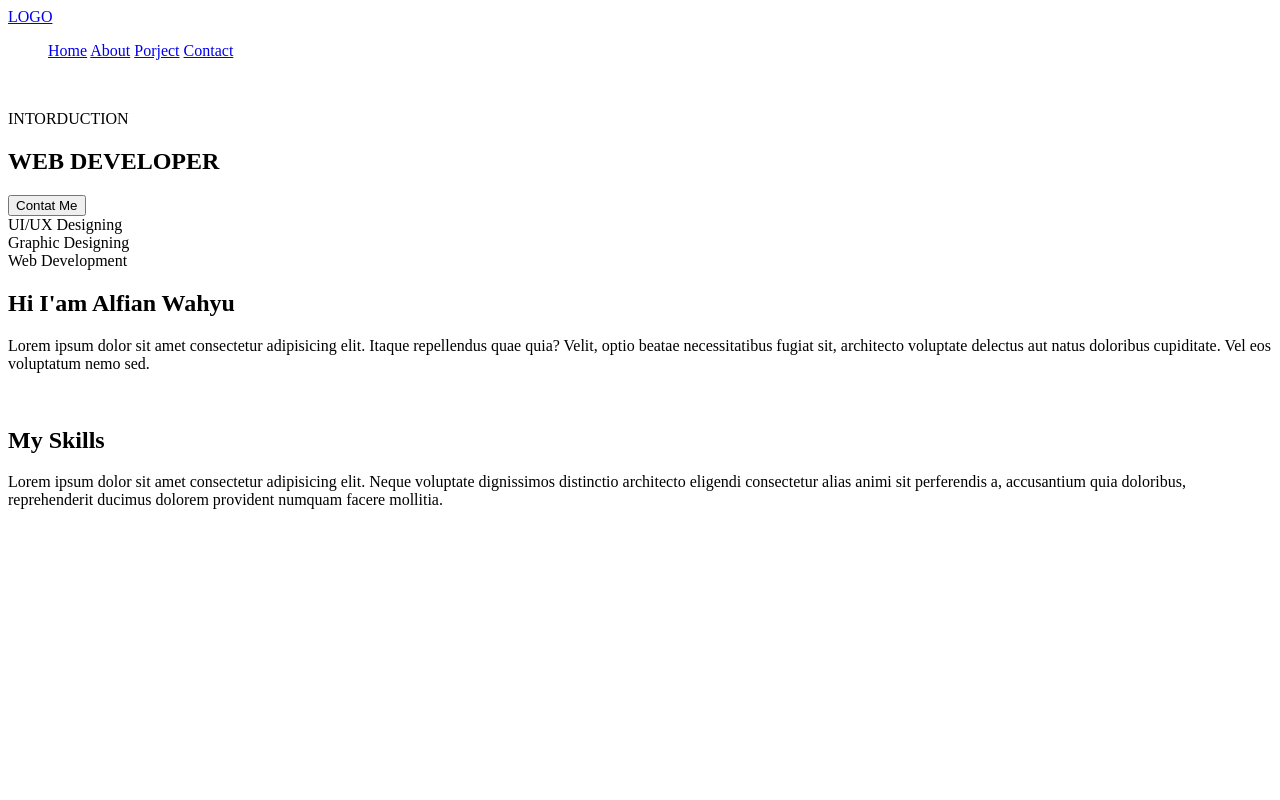
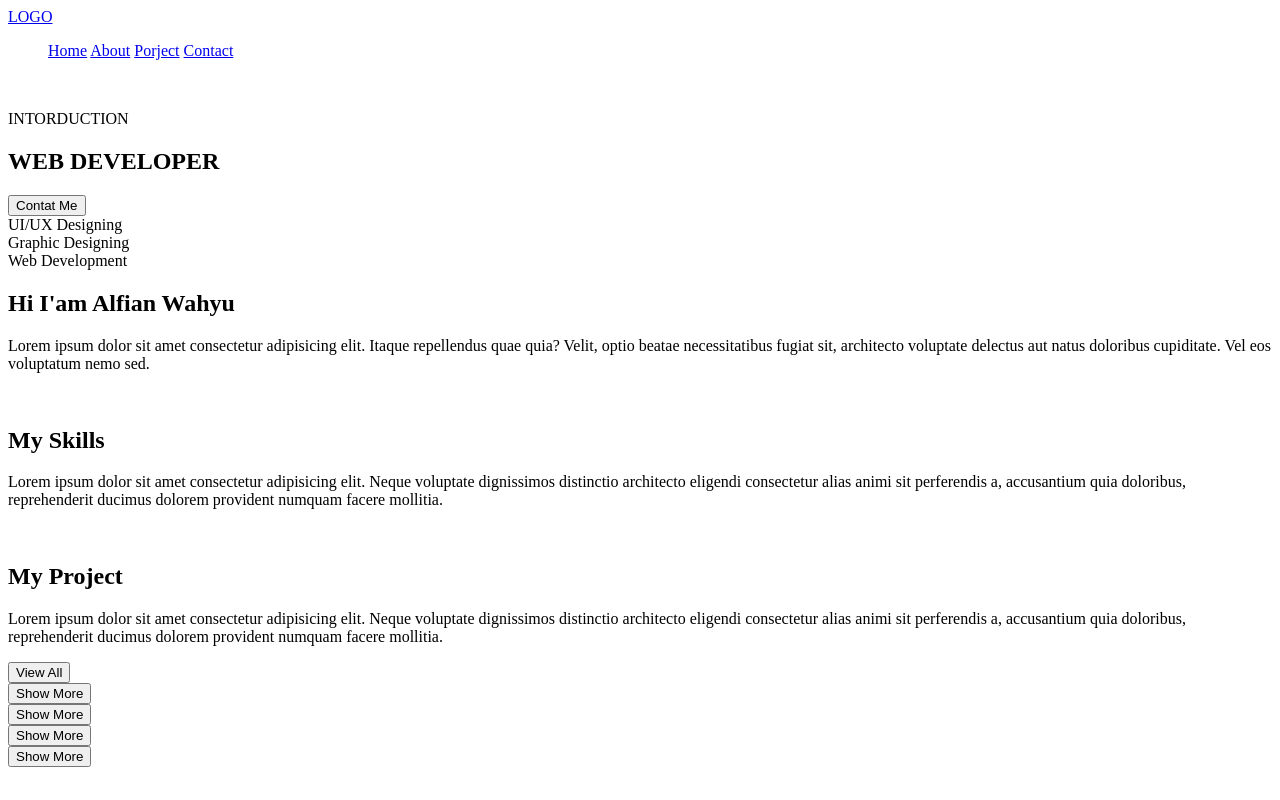
Before and after one commit to AlfianWD/My_Portofolio, a plain HTML site: page indec.html in a window 1280 px wide. Drawn offline with Linux system fonts and the light colour scheme.

Commit message:
feat(projects): add projects section in HTML Structure

```diff
--- a/indec.html
+++ b/indec.html
@@ -72,12 +72,15 @@
 
     <!-- Skill Section -->
         <section class="skills">
+            <!-- Tittle Section -->
             <h2>My Skills</h2>
             <p>Lorem ipsum dolor sit amet consectetur adipisicing elit.
                 Neque voluptate dignissimos distinctio architecto eligendi consectetur alias animi sit perferendis a,
                 accusantium quia doloribus,
                 reprehenderit ducimus dolorem provident numquam facere mollitia.
             </p>
+
+            <!-- List Skills -->
             <div class="skils-img">
                 <img src="" alt="">
                 <img src="" alt="">
@@ -88,5 +91,38 @@
                 <img src="" alt="">
             </div>
         </section>
+
+    <!-- Porject Section -->
+        <section class="project">
+
+            <!-- Tittle Section -->
+            <h2>My Project</h2>
+            <p>Lorem ipsum dolor sit amet consectetur adipisicing elit.
+                Neque voluptate dignissimos distinctio architecto eligendi consectetur alias animi sit perferendis a,
+                accusantium quia doloribus,
+                reprehenderit ducimus dolorem provident numquam facere mollitia.
+            </p>
+            <button>View All</button>
+
+            <!-- List Project -->
+            <div class="project-list">
+                <div class="project-1">
+                    <title>Project 1</title>
+                    <button>Show More</button>
+                </div>
+                <div class="project-2">
+                    <title>Project 2</title>
+                    <button>Show More</button>
+                </div>
+                <div class="project-3">
+                    <title>Project 3</title>
+                    <button>Show More</button>
+                </div>
+                <div class="project-4">
+                    <title>Project 4</title>
+                    <button>Show More</button>
+                </div>
+            </div>
+        </section>
 </body>
 </html>
```
